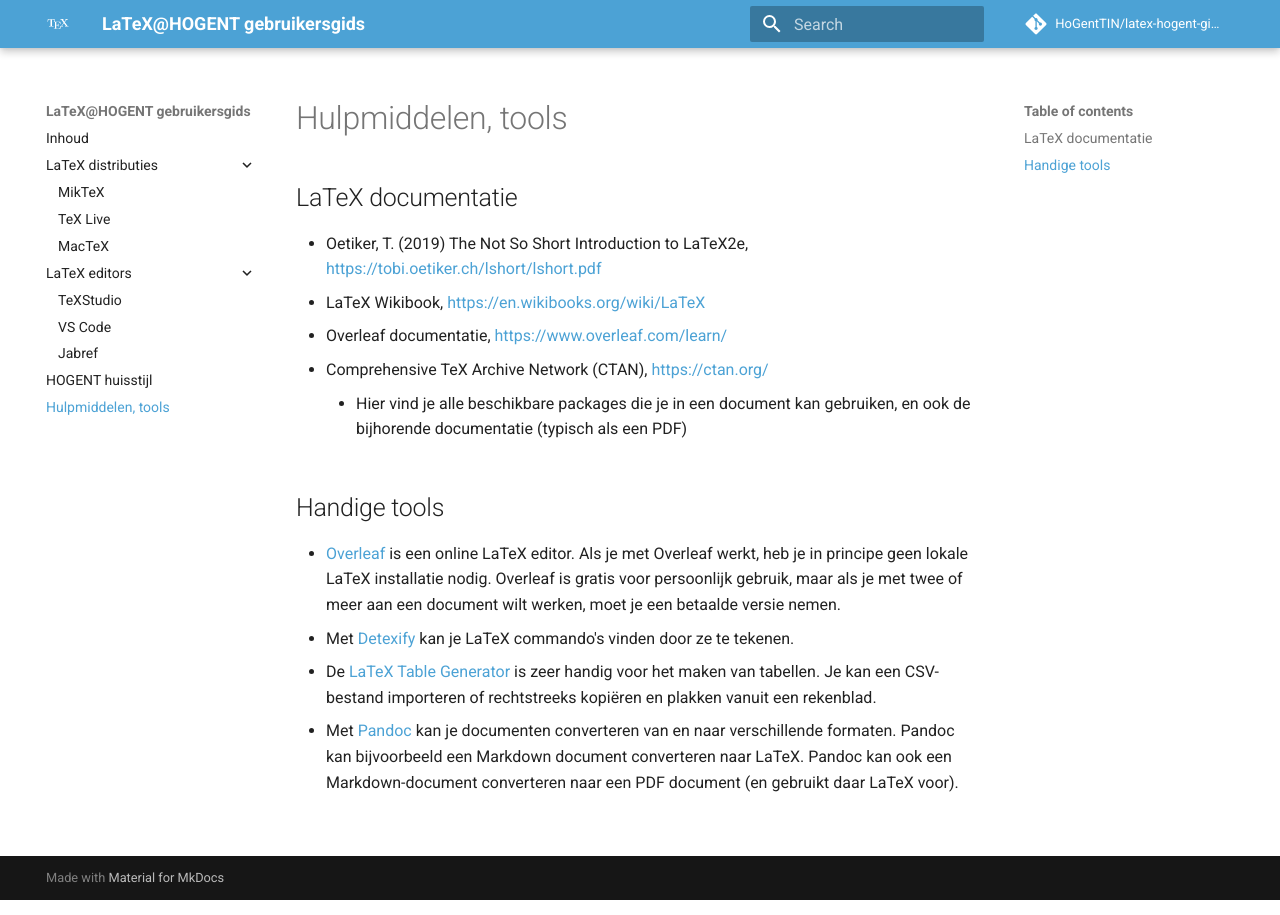
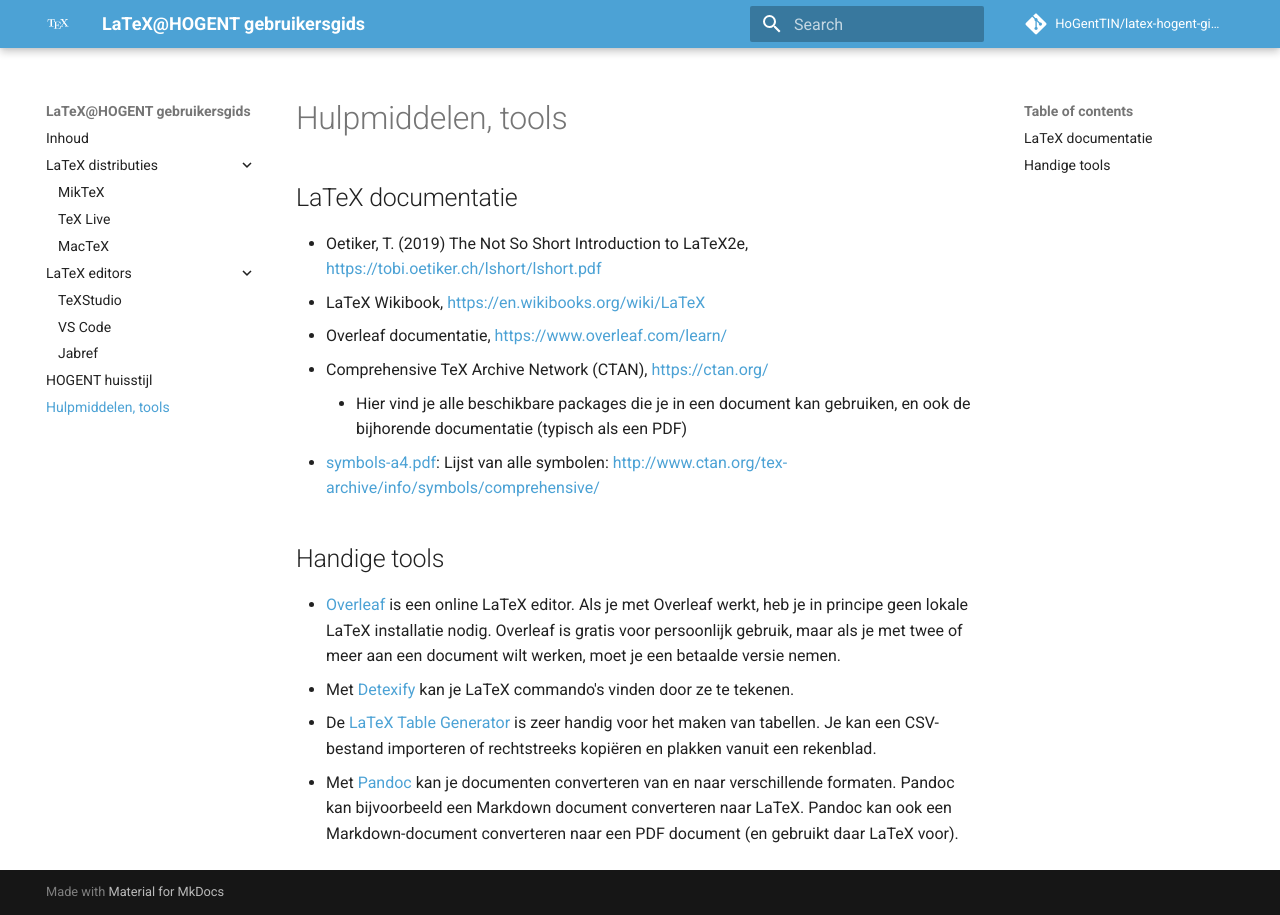
Before and after one commit to HoGentTIN/latex-hogent-gids, an MkDocs documentation site: the page built from docs/hulpmiddelen.md, in a window 1280 px wide. Built offline with MkDocs 1.6.1 and Material for MkDocs 9.7.7, drawn with Linux system fonts in a browser that asks for light colours; comment, search, counter and statistics services are not loaded.

Commit message:
Link naar lijst met symbolen toegevoegd

```diff
--- a/docs/hulpmiddelen.md
+++ b/docs/hulpmiddelen.md
@@ -7,6 +7,7 @@
 - Overleaf documentatie, <https://www.overleaf.com/learn/>
 - Comprehensive TeX Archive Network (CTAN), <https://ctan.org/>
     - Hier vind je alle beschikbare packages die je in een document kan gebruiken, en ook de bijhorende documentatie (typisch als een PDF)
+- [symbols-a4.pdf](https://mirrors.evoluso.com/CTAN/info/symbols/comprehensive/symbols-a4.pdf): Lijst van alle symbolen: <http://www.ctan.org/tex-archive/info/symbols/comprehensive/>
 
 ## Handige tools
 
```
